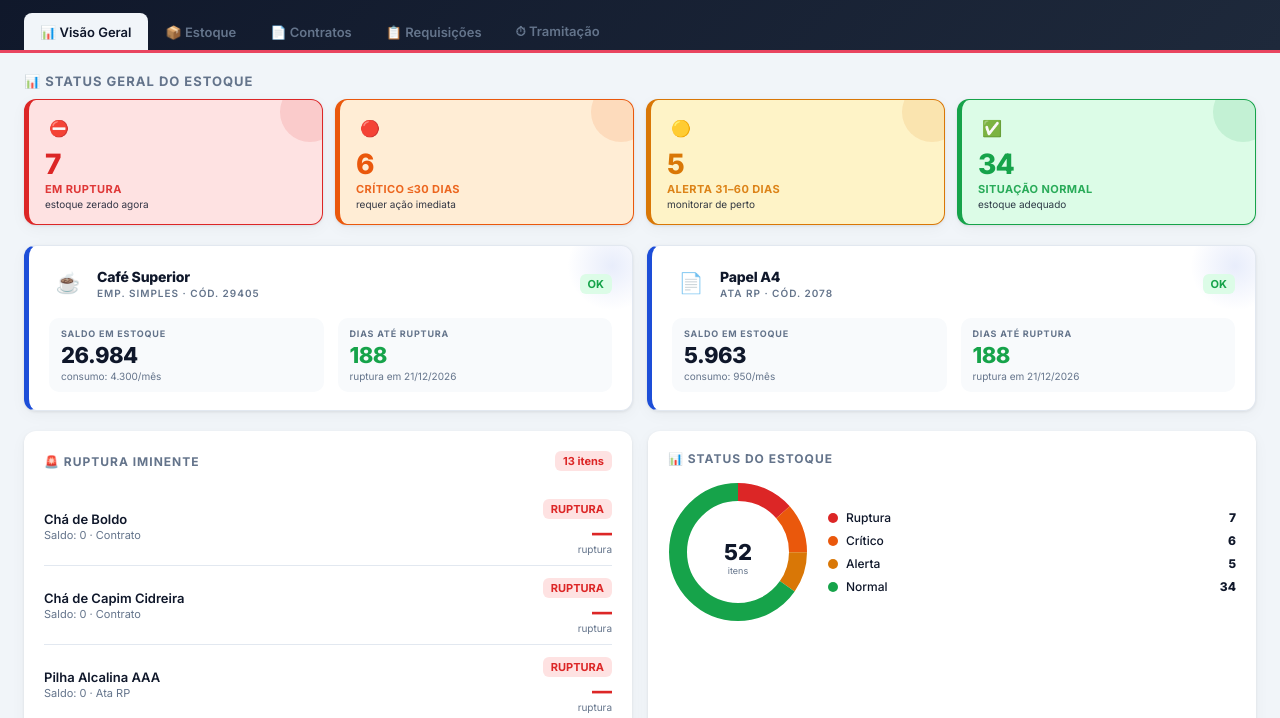
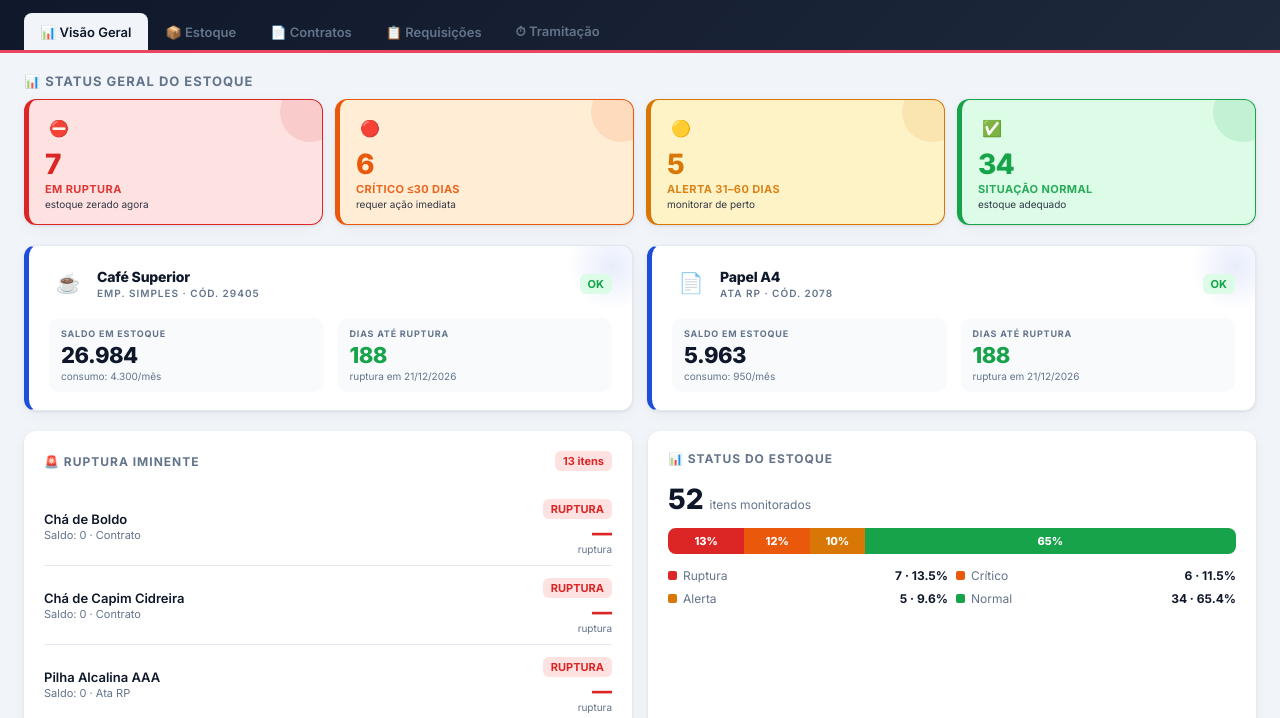
Before and after one commit to schelottoSPFC/painelCOLOG, a website: page index.html in a window 1280 px wide. Shown: the part 82-800 px from the top of the page. Drawn offline with Linux system fonts and the light colour scheme.

Commit message:
Add files via upload

```diff
--- a/index.html
+++ b/index.html
@@ -268,13 +268,21 @@ tbody td{padding:10px 14px;vertical-align:middle}
 .bnav-icon-wrap{position:relative;display:inline-block}
 
 /* ── DONUT CHART ── */
-.donut-wrap{display:flex;align-items:center;gap:20px;flex-wrap:wrap}
-.donut-svg{flex-shrink:0}
-.donut-legend{display:flex;flex-direction:column;gap:8px;flex:1;min-width:120px}
-.legend-item{display:flex;align-items:center;gap:8px;font-size:12px}
-.legend-dot{width:10px;height:10px;border-radius:50%;flex-shrink:0}
-.legend-label{flex:1;font-weight:500}
-.legend-val{font-weight:800}
+.stock-bar-wrap{width:100%}
+.stock-bar-total{display:flex;align-items:baseline;gap:6px;margin-bottom:12px}
+.stock-bar-total-num{font-size:28px;font-weight:800;color:var(--text)}
+.stock-bar-total-lbl{font-size:12px;color:var(--muted)}
+.stock-bar-track{display:flex;height:26px;border-radius:8px;overflow:hidden;background:var(--border)}
+.stock-bar-seg{
+  display:flex;align-items:center;justify-content:center;
+  font-size:11px;font-weight:800;color:#fff;white-space:nowrap;overflow:hidden;
+  transition:width .8s ease;min-width:0;
+}
+.stock-bar-legend{display:grid;grid-template-columns:1fr 1fr;gap:8px;margin-top:14px}
+.stock-bar-leg-item{display:flex;align-items:center;gap:6px;font-size:12px}
+.stock-bar-leg-dot{width:9px;height:9px;border-radius:2px;flex-shrink:0}
+.stock-bar-leg-name{color:var(--muted);flex:1}
+.stock-bar-leg-val{font-weight:700;color:var(--text)}
 
 /* ── SPARKLINE ── */
 .spark-row{display:flex;align-items:center;gap:12px;padding:8px 0;border-bottom:1px solid var(--border)}
@@ -471,7 +479,7 @@ tbody td{padding:10px 14px;vertical-align:middle}
         <div class="card-header">
           <span class="card-title">📊 Status do Estoque</span>
         </div>
-        <div class="donut-wrap" id="donut-wrap"></div>
+        <div class="stock-bar-wrap" id="donut-wrap"></div>
       </div>
     </div>
     <div class="two-col">
@@ -962,31 +970,27 @@ function renderDonut(){
     {val:alerta,color:'#d97706',label:'Alerta'},
     {val:ok,color:'#16a34a',label:'Normal'},
   ];
-  const r=60,cx=70,cy=70,stroke=18;
-  const circ=2*Math.PI*r;
-  let offset=0;
-  let paths='';
-  segments.forEach(s=>{
-    const pct=s.val/total;
-    const dash=pct*circ;
-    paths+=`<circle cx="${cx}" cy="${cy}" r="${r}" fill="none" stroke="${s.color}" stroke-width="${stroke}"
-      stroke-dasharray="${dash} ${circ-dash}" stroke-dashoffset="${-offset}" stroke-linecap="butt"
-      style="transition:stroke-dasharray .8s ease"/>`;
-    offset+=dash;
-  });
-  const legend=segments.map(s=>`
-    <div class="legend-item">
-      <div class="legend-dot" style="background:${s.color}"></div>
-      <span class="legend-label">${s.label}</span>
-      <span class="legend-val">${s.val}</span>
-    </div>`).join('');
+  const bars=segments.map(s=>{
+    const pct=total>0?(s.val/total*100):0;
+    const showLabel=pct>=8; // só escreve % dentro se houver espaço
+    return`<div class="stock-bar-seg" style="width:${pct}%;background:${s.color}" title="${s.label}: ${s.val} (${pct.toFixed(1)}%)">${showLabel?pct.toFixed(0)+'%':''}</div>`;
+  }).join('');
+  const legend=segments.map(s=>{
+    const pct=total>0?(s.val/total*100):0;
+    return`
+    <div class="stock-bar-leg-item">
+      <div class="stock-bar-leg-dot" style="background:${s.color}"></div>
+      <span class="stock-bar-leg-name">${s.label}</span>
+      <span class="stock-bar-leg-val">${s.val} · ${pct.toFixed(1)}%</span>
+    </div>`;
+  }).join('');
   document.getElementById('donut-wrap').innerHTML=`
-    <svg class="donut-svg" width="140" height="140" viewBox="0 0 140 140" style="transform:rotate(-90deg)">
-      ${paths}
-      <text x="70" y="70" text-anchor="middle" dominant-baseline="central" font-size="22" font-weight="800" fill="#0f172a" style="transform:rotate(90deg);transform-origin:70px 70px">${total}</text>
-      <text x="70" y="88" text-anchor="middle" dominant-baseline="central" font-size="9" fill="#64748b" style="transform:rotate(90deg);transform-origin:70px 70px">itens</text>
-    </svg>
-    <div class="donut-legend">${legend}</div>`;
+    <div class="stock-bar-total">
+      <span class="stock-bar-total-num">${total}</span>
+      <span class="stock-bar-total-lbl">itens monitorados</span>
+    </div>
+    <div class="stock-bar-track">${bars}</div>
+    <div class="stock-bar-legend">${legend}</div>`;
 }
 
 // ── CRITICOS ──
```
